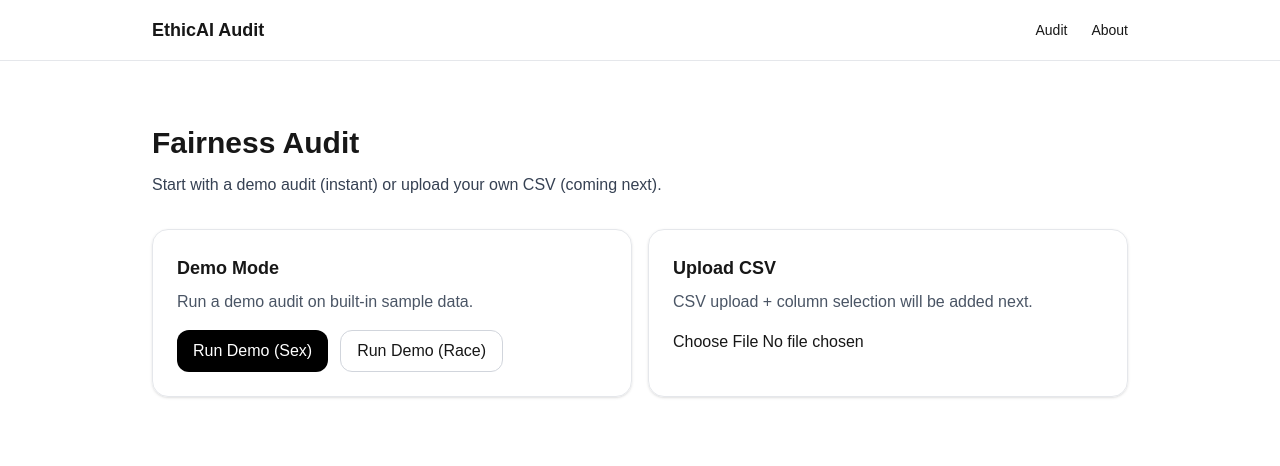
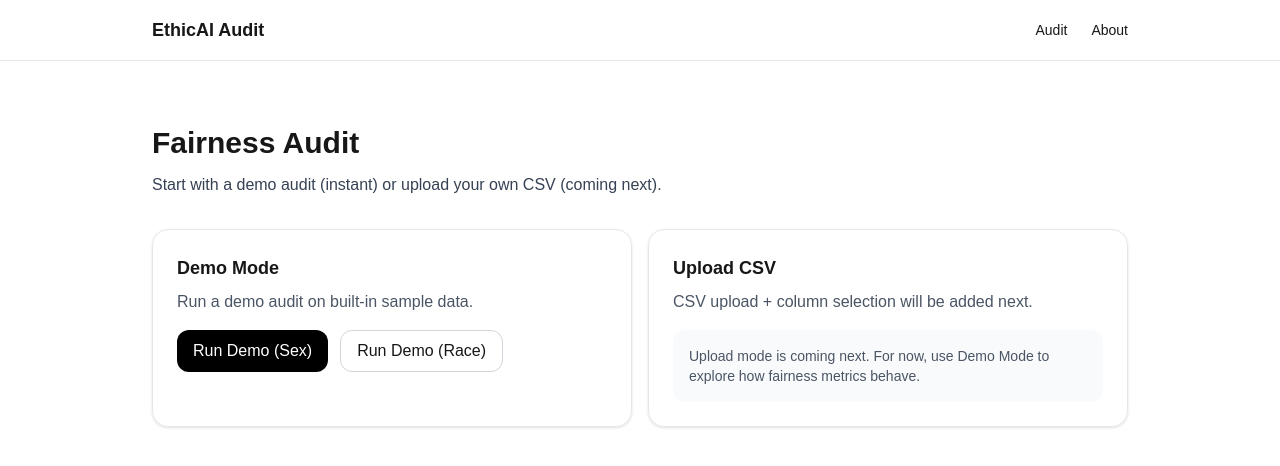
Before and after one commit to pranami4501/ethicai_audit, a Next.js app in the folder ethicai-audit/: page /audit in a window 1280 px wide. Shown: the top 466 px of the page. Built offline with nearby package versions, Linux system fonts and the light colour scheme.

Commit message:
Polish audit page and remove debug logging

```diff
--- a/ethicai-audit/app/audit/page.tsx
+++ b/ethicai-audit/app/audit/page.tsx
@@ -11,8 +11,6 @@ import {
 } from "@/lib/metrics";
 import { demoRaceData, demoSexData } from "@/lib/demoData";
 import GroupBarChart from "../../components/GroupBarChart";
-
-console.log("AUDIT PAGE LOADED - CLIENT");
 
 function formatPct(x: number) {
   return `${(x * 100).toFixed(1)}%`;
@@ -56,26 +54,14 @@ export default function AuditPage() {
   const [acc, setAcc] = useState<number | null>(null);
 
   const runDemo = (which: "sex" | "race") => {
-    console.log("runDemo clicked:", which);
-
-    try {
   const rows = which === "sex" ? demoSexData : demoRaceData;
-      console.log("rows length:", rows.length, "first row:", rows[0]);
-
   const gm = computeGroupMetrics(rows);
-      console.log("group metrics:", gm);
 
   setGroupResults(gm);
   setDpd(demographicParityDifference(gm));
   setEod(equalOpportunityDifference(gm));
   setAcc(accuracy(rows));
   setMode(which);
-
-      console.log("state set successfully");
-    } catch (err) {
-      console.error("runDemo failed:", err);
-      alert("runDemo failed — open Console to see error");
-    }
 };
 
   const title = useMemo(() => {
@@ -150,7 +136,9 @@ export default function AuditPage() {
             <p className="mt-2 text-gray-600">
               CSV upload + column selection will be added next.
             </p>
-            <input className="mt-4 block w-full" type="file" accept=".csv" disabled />
+            <div className="mt-4 rounded-xl bg-gray-50 p-4 text-sm text-gray-600">
+              Upload mode is coming next. For now, use Demo Mode to explore how fairness metrics behave.
+            </div>
           </div>
         </div>
 
```
Lines whose indentation alone changed are shown as unchanged.
